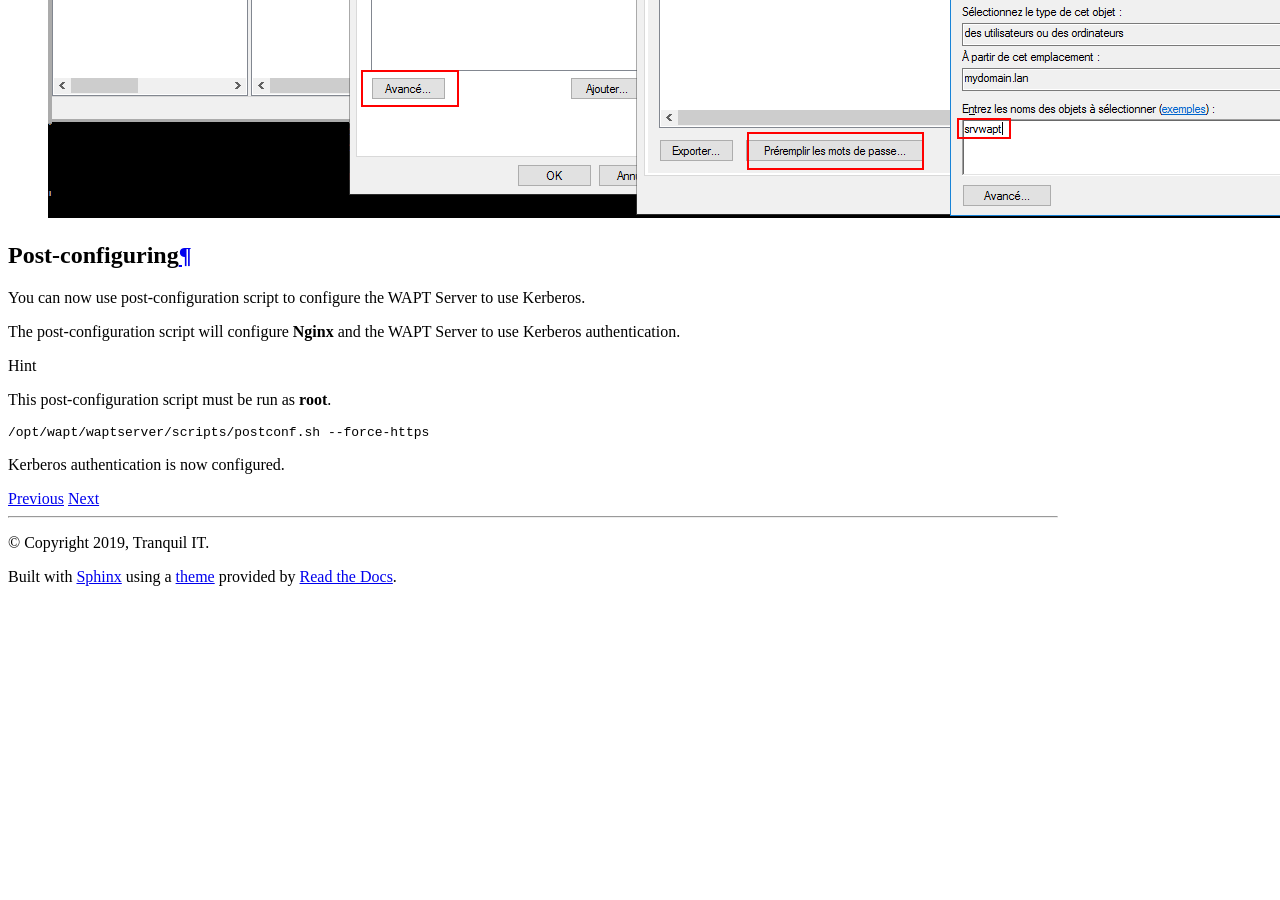
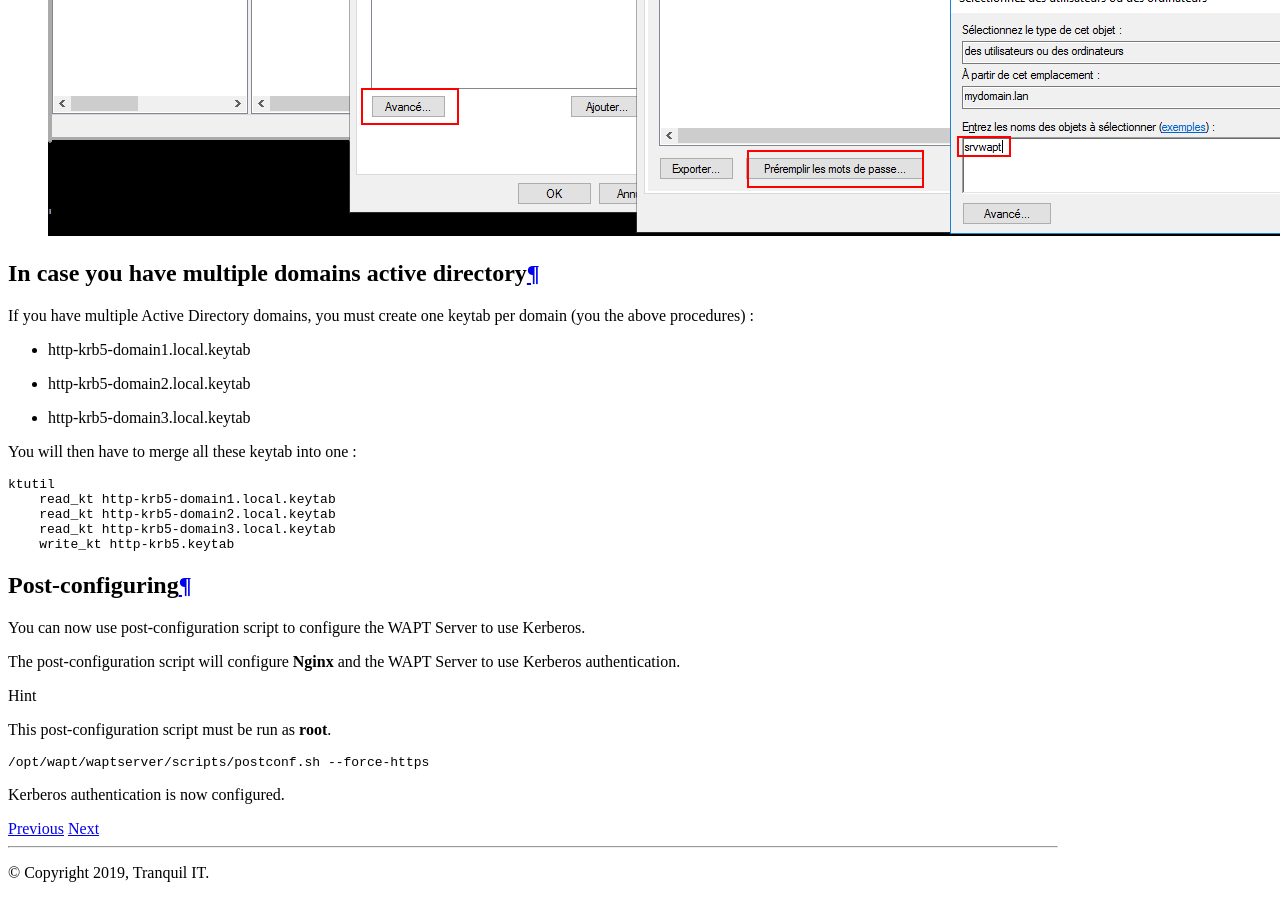
Before and after one commit to tranquilit/WAPT-Documentation, a Sphinx documentation site: the page built from source/security/security-install-kerberos.rst, in a window 1280 px wide and 900 px high, scrolled down 3131 px. Built offline with Sphinx 7.4.7 and the Read the Docs theme 2.0.0, drawn with Linux system fonts in a browser that asks for light colours; before the commit the page ends 3725 px from its top, so only the background shows below that; some of the changed text lies outside the part shown.

Commit message:
In case you have multiple domains active directory

```diff
--- a/source/security/security-install-kerberos.rst
+++ b/source/security/security-install-kerberos.rst
@@ -67,7 +67,7 @@ domain name (i.e. *<MYDOMAIN.LAN>*).
     dns_lookup_realm=false
 
 Retrieving a service keytab
-"""""""""""""""""""""""""""
+"""""""""""""""""""""""""""""
 
 Use the :`command:`kinit` and :command:`klist`. You can use an
 :term:`Administrator` account or any other account with the delegated
@@ -164,6 +164,26 @@ Case of a use of a rodc
   :alt: Preload Password srvwapt account
 
 
+In case you have multiple domains active directory
+""""""""""""""""""""""""""""""""""""""""""""""""""""
+
+If you have multiple Active Directory domains, you must create one keytab per domain (you the above procedures) :
+
+* http-krb5-domain1.local.keytab
+* http-krb5-domain2.local.keytab
+* http-krb5-domain3.local.keytab
+
+You will then have to merge all these keytab into one :
+
+.. code-block:: bash
+
+    ktutil
+	read_kt http-krb5-domain1.local.keytab
+	read_kt http-krb5-domain2.local.keytab
+	read_kt http-krb5-domain3.local.keytab
+	write_kt http-krb5.keytab
+
+
 
 Post-configuring
 """""""""""""""""
```
